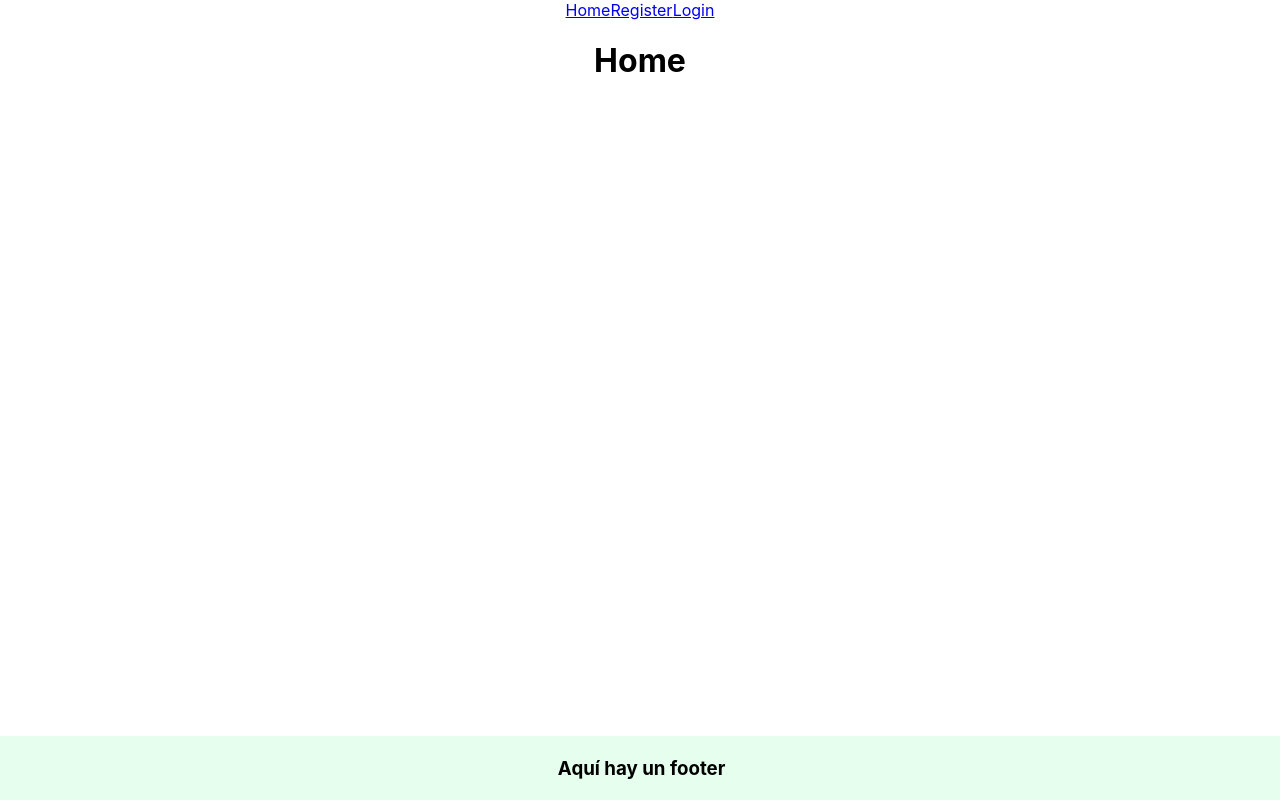
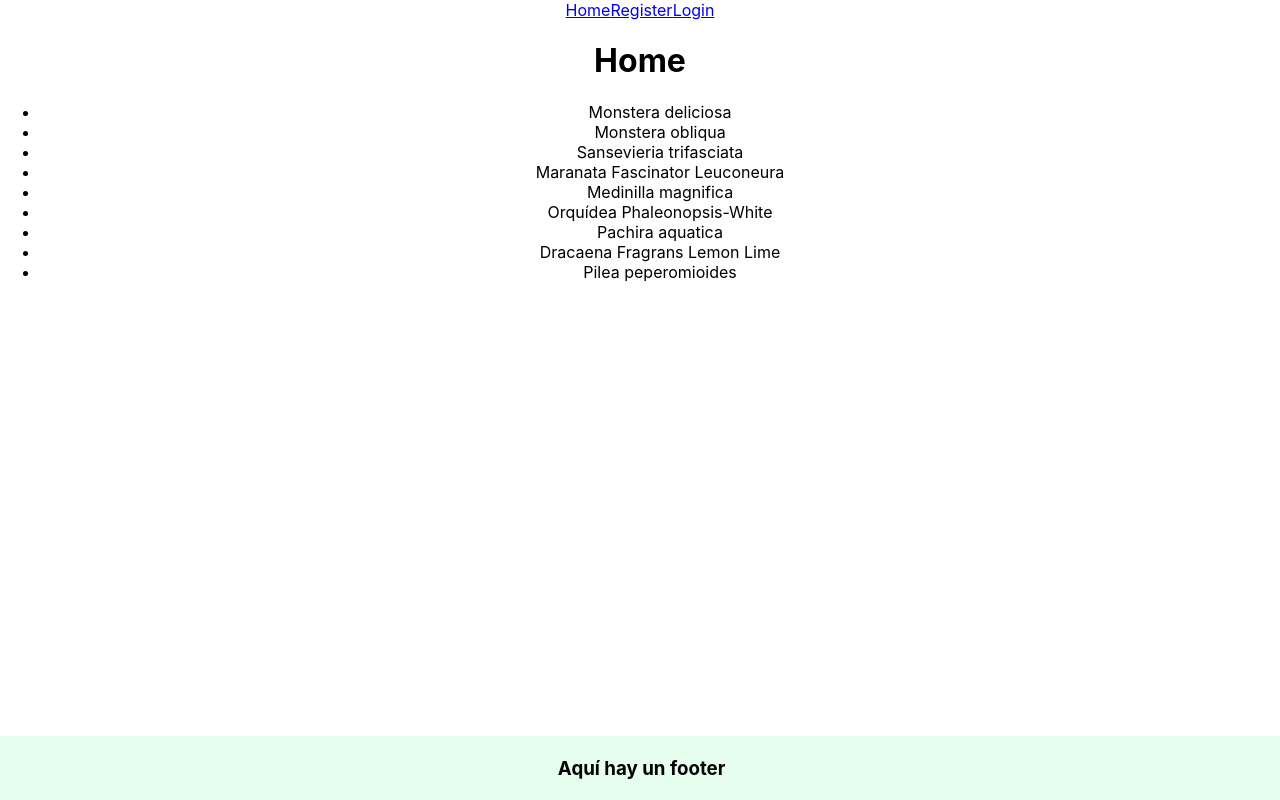
Before and after one commit to MaGaBoo/final-project-web, a React (Create React App) app: page / in a window 1280 px wide. Built offline with nearby package versions, Linux system fonts and the light colour scheme.

Commit message:
checked plants.json is working fine

```diff
--- /dev/null
+++ b/src/components/PlantsList/PlantList.js
@@ -0,0 +1,15 @@
+import plants from "../../data/plants.json";
+
+const PlantsList = () => {
+  return (
+    <div>
+      <ul>
+        {plants.map((plant) => {
+          return <li key={plant.id}>{plant.scientificName}</li>;
+        })}
+      </ul>
+    </div>
+  );
+};
+
+export default PlantsList;
--- a/src/views/Home/Home.jsx
+++ b/src/views/Home/Home.jsx
@@ -1,9 +1,12 @@
+import '../../components/PlantsList/PlantList';
+import PlantsList from '../../components/PlantsList/PlantList';
 import './Home.scss';
 
 const Home = () => {
   return (
     <>
       <h1>Home</h1>
+      <PlantsList />
     </>
   )
 }
```
Also changed, not shown: src/data/plants.json (renamed from data/plants.json).
